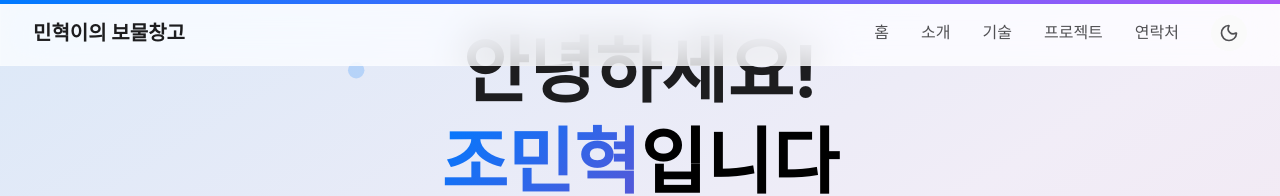
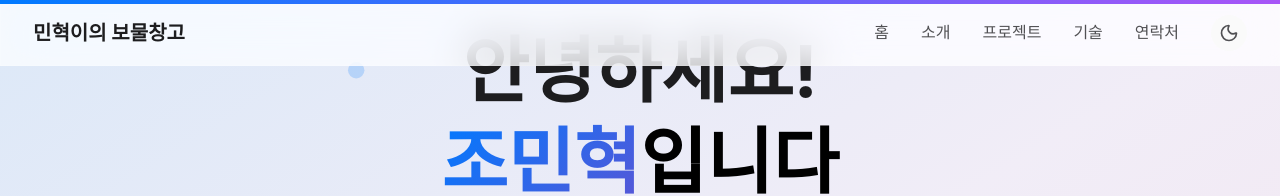
Before and after one commit to cmhblue1225/portfolio, a React (Vite) app: page / in a window 1280 px wide. Shown: the top 196 px of the page. Built offline with nearby package versions, Linux system fonts and the light colour scheme.

Commit message:
header fix

```diff
--- a/src/components/Header.tsx
+++ b/src/components/Header.tsx
@@ -13,8 +13,8 @@ const Header = ({ darkMode, toggleDarkMode }: HeaderProps) => {
   const navItems = [
     { name: '홈', href: '#hero' },
     { name: '소개', href: '#about' },
+    { name: '프로젝트', href: '#projects' },
     { name: '기술', href: '#skills' },
-    { name: '프로젝트', href: '#projects' },
     { name: '연락처', href: '#contact' }
   ]
 
```
